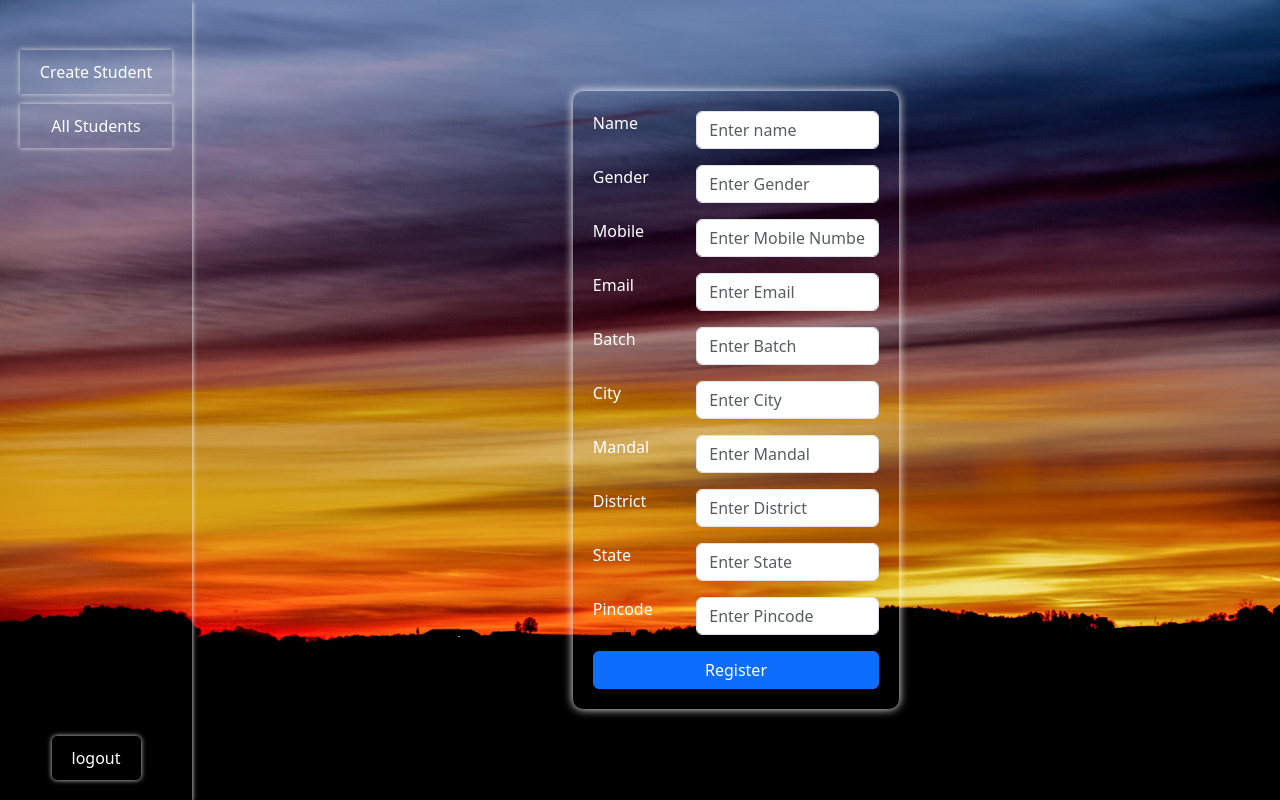
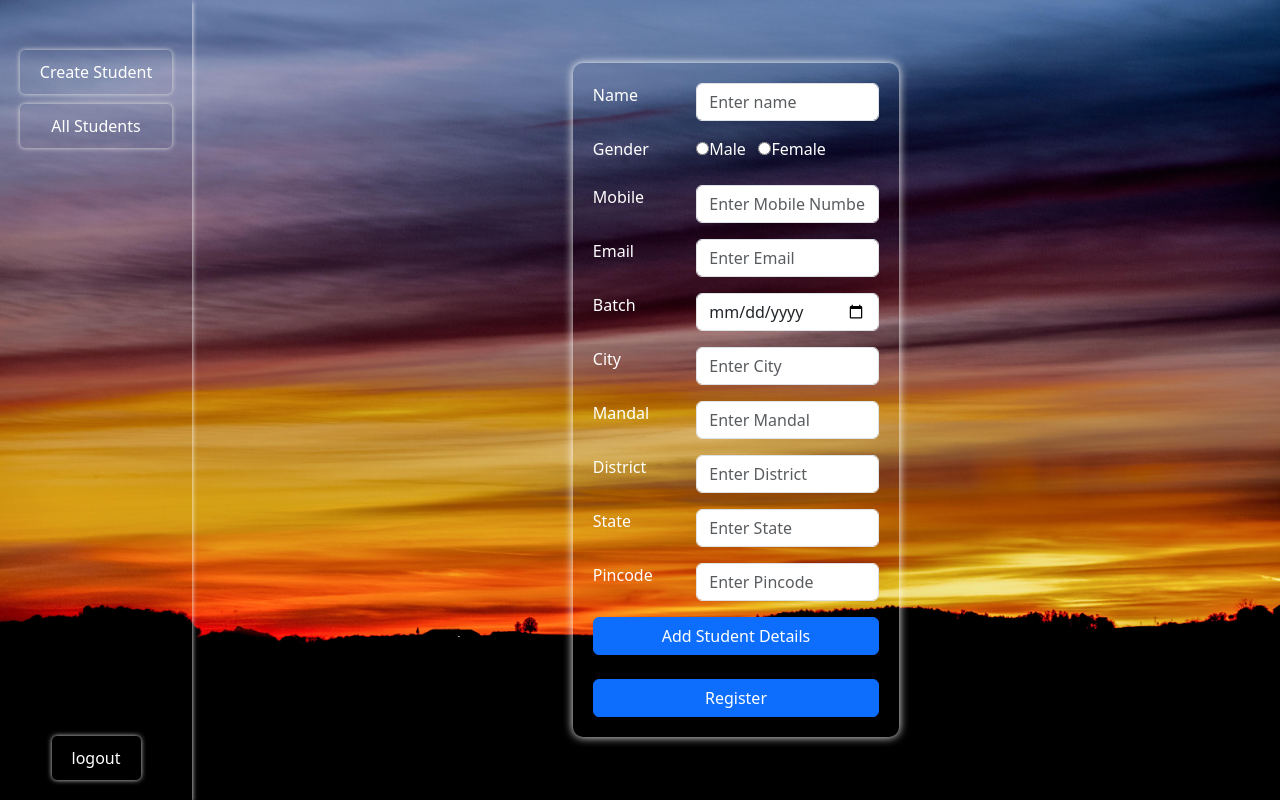
Before and after one commit to vishaldeep9/ims, an Angular app: page /dashboard/create-student in a window 1280 px wide. Built offline with nearby package versions, Linux system fonts and the light colour scheme; sample sign-in values are in the browser's storage.

Commit message:
Education form array implemented

```diff
--- a/src/app/components/create-student/create-student.component.html
+++ b/src/app/components/create-student/create-student.component.html
@@ -1,5 +1,5 @@
 <div class="outer display-flex">
-    <div class="parent">
+    <div class="parent display-flex">
         <form [formGroup]="studentForm">
             <div class="row form-group">
                 <div class="col-sm-4">
@@ -12,11 +12,14 @@
             </div>
             <div class="row form-group">
                 <div class="col-sm-4">
-                    <label for="name">Gender</label>
+                    <label for="gender">Gender</label>
                 </div>
                 <div class="col-sm-8">
-                    <input type="text" id="name" class="form-control" placeholder="Enter Gender" name="name"
-                        formControlName="gender">
+                    <input type="radio" name="gender" id="male" title="Male" formControlName="gender" value="male">
+                    <label for="male">Male</label>&nbsp;&nbsp;
+                    <input type="radio" name="gender" id="female" title="Female" formControlName="gender"
+                        value="female">
+                    <label for="female">Female</label>
                 </div>
             </div>
             <div class="row form-group">
@@ -42,7 +45,7 @@
                     <label for="name">Batch</label>
                 </div>
                 <div class="col-sm-8">
-                    <input type="text" id="name" class="form-control" placeholder="Enter Batch" name="name"
+                    <input type="date" id="name" class="form-control" placeholder="Enter Batch" name="name"
                         formControlName="batch">
                 </div>
             </div>
@@ -94,6 +97,45 @@
                     </div>
                 </div>
             </div>
+            <!-- --------For Education--------------- -->
+            <div class="button display-flex ">
+                <button type="button" class="btn btn-primary" (click)="addStudent()">Add Student Details</button>
+            </div>
+            <div class="education-details" formArrayName="education"
+                *ngFor="let edu of eductionFormArray.controls;let i=index">
+                <div class="education" formGroupName="{{i}}">
+                    <h5 class="text-align">Student {{i+1}}</h5>
+                    <div class="row form-group">
+                        <div class="col-sm-4">
+                            <label for="name">Qualification</label>
+                        </div>
+                        <div class="col-sm-8">
+                            <input type="text" id="name" class="form-control" placeholder="Enter Qualification "
+                                name="name" formControlName="qualification">
+                        </div>
+                    </div>
+                    <div class="row form-group">
+                        <div class="col-sm-4">
+                            <label for="name">Year</label>
+                        </div>
+                        <div class="col-sm-8">
+                            <input type="number" id="name" class="form-control" placeholder="Enter Year " name="name"
+                                formControlName="year">
+                        </div>
+                    </div>
+                    <div class="row form-group">
+                        <div class="col-sm-4">
+                            <label for="name">Percentage</label>
+                        </div>
+                        <div class="col-sm-8">
+                            <input type="number" id="name" class="form-control" placeholder="Enter Percentage"
+                                name="name" formControlName="percentage">
+                        </div>
+                    </div>
+                </div>
+            </div>
+            <!-- --------------Button------------- -->
+            <br>
             <div class="button display-flex ">
                 <button type="submit" class="btn btn-primary" (click)="register()">Register</button>
             </div>
--- a/src/app/components/create-student/create-student.component.scss
+++ b/src/app/components/create-student/create-student.component.scss
@@ -12,6 +12,7 @@
 .button {
   width: 100%;
 }
+
 .button button {
   width: 100%;
 }
--- a/src/app/components/create-student/create-student.component.ts
+++ b/src/app/components/create-student/create-student.component.ts
@@ -1,5 +1,5 @@
 import { Component, OnInit } from '@angular/core';
-import { FormControl, FormGroup } from '@angular/forms';
+import { FormArray, FormControl, FormGroup } from '@angular/forms';
 
 @Component({
   selector: 'app-create-student',
@@ -24,11 +24,26 @@ export class CreateStudentComponent implements OnInit {
         state: new FormControl(''),
         pincode: new FormControl(''),
       }),
+      education: new FormArray([]),
     });
+  }
+  //-------Form Array-----------------
+  get eductionFormArray() {
+    return this.studentForm.get('education') as FormArray;
+  }
+  addStudent() {
+    this.eductionFormArray.push(
+      new FormGroup({
+        qualification: new FormControl(),
+        year: new FormControl(),
+        percentage: new FormControl(),
+      })
+    );
   }
 
   // -------Register Function----------------
   register() {
     console.log(this.studentForm.value);
+    alert(`Registration Successful`);
   }
 }
--- a/src/app/components/dashboard/dashboard.component.scss
+++ b/src/app/components/dashboard/dashboard.component.scss
@@ -17,7 +17,6 @@
   align-items: center; /* Center the items horizontally */
   padding: 20px;
   box-shadow: 0 2px 5px #fff;
-
 }
 
 .child1 ul {
@@ -31,6 +30,7 @@
   margin: 10px 0;
   text-align: center;
   box-shadow: 0 0 5px #ddd;
+  border-radius: 5px;
 }
 
 .child1 ul li a {
--- a/src/app/components/login/login.component.scss
+++ b/src/app/components/login/login.component.scss
@@ -14,6 +14,7 @@
   padding: 20px;
   box-shadow: 0 0 15px #ddd;
   color: #fff;
+  border-radius: 10px;
 }
 .form:hover{
   transform: scale(1.005);
--- a/src/styles.scss
+++ b/src/styles.scss
@@ -19,3 +19,7 @@ html,body{
     justify-content: end;
     padding-left: 160px;
 }
+
+.text-align{
+    text-align: center;
+}
```
Lines whose indentation alone changed are shown as unchanged.
